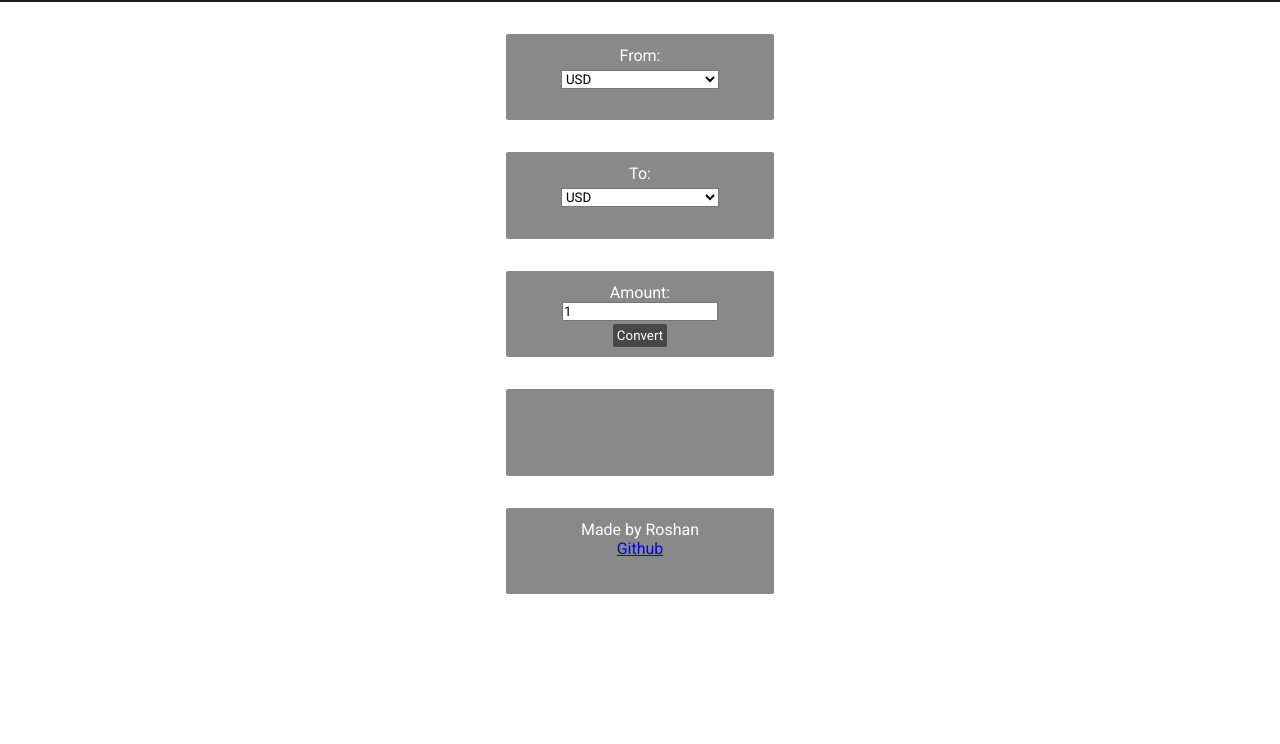
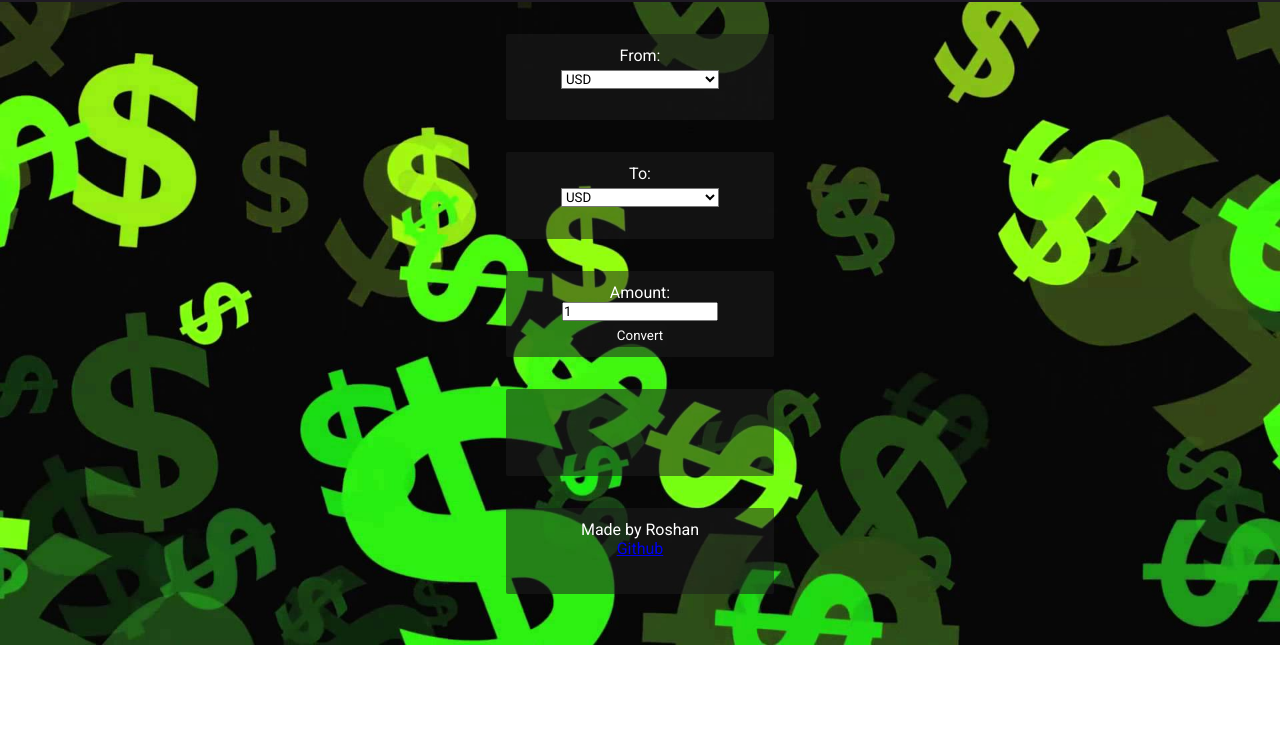
Before and after one commit to Roshaen/currency, a plain HTML site: page index.html in a window 1280 px wide. Shown: the part 56-800 px from the top of the page. Drawn offline with Linux system fonts and the light colour scheme.

Commit message:
Added background image

```diff
--- a/style.css
+++ b/style.css
@@ -5,7 +5,7 @@
     font-family: 'Roboto', sans-serif;
 }
 body{
-
+    background: url(/currency/image/bg.jpg) no-repeat center center/cover;
 
 }
 /* navbar styling */
```
